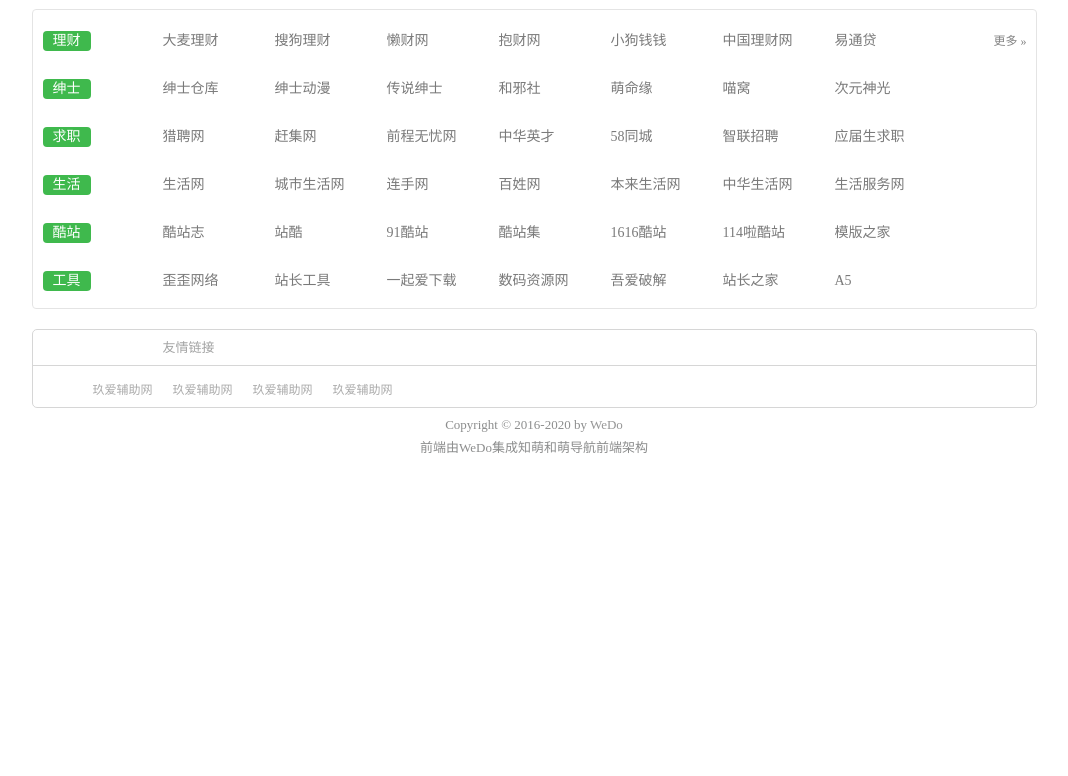
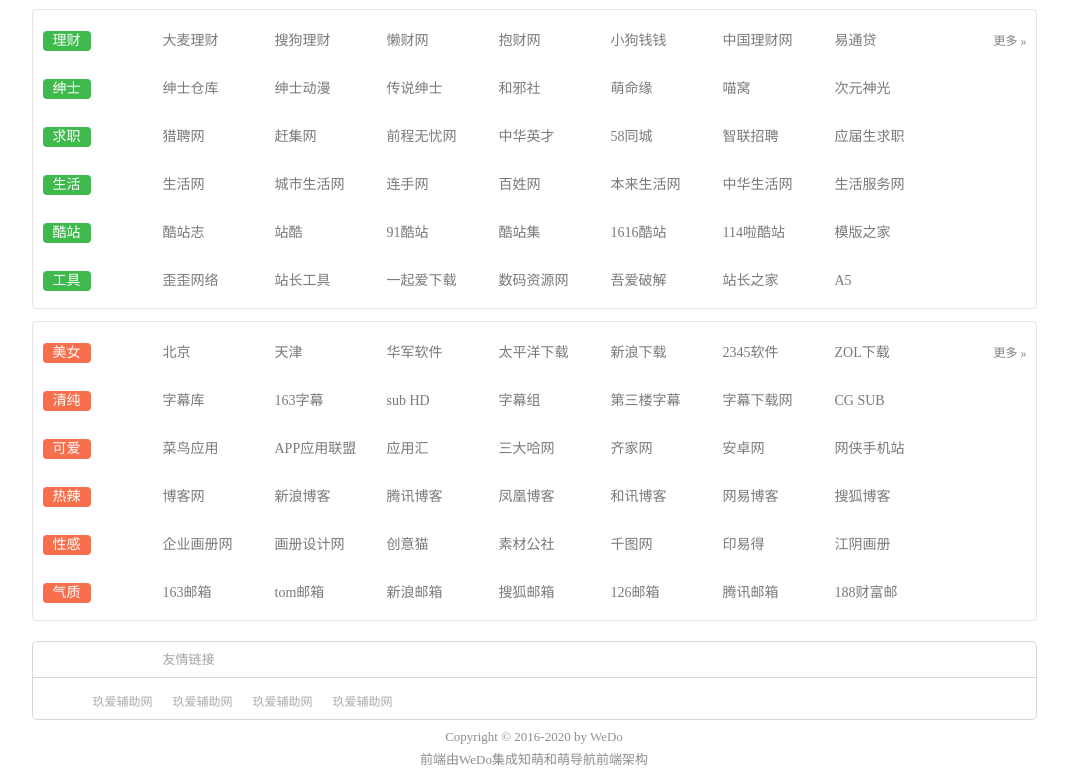
Before and after one commit to uxff/taniago, a plain HTML site: page nav_ecy/index.html in a window 1280 px wide. Shown: the part 1235-2011 px from the top of the page, without its empty margins (106-1174 px from the left). Before the commit the page ends 1699 px from the top, so only its background shows below. Drawn offline with Linux system fonts and the light colour scheme.

Commit message:
update nav_ecy

```diff
--- a/nav_ecy/css/wedo.css
+++ b/nav_ecy/css/wedo.css
@@ -41,13 +41,14 @@
 /* category_文字 */
 .nav_list{padding-bottom: 10px;width:1003px; margin:0 auto;position: relative;top: -50px;border-radius:4px;opacity:0.80;border: 1px solid #dedede; margin-top:12px; background:#FFFFFF;/*-moz-box-shadow: 0 0 8px #666;-webkit-box-shadow: 0 0 8px #666;*/}
 .nav_list .text{border-radius:4px; padding:2px 10px 3px; color:#FFFFFF;}
-.yellow{background:#EDBD14;}/*黄色*/
+.yellow{background:#f3ca3b;}/*黄色*/
 .red{background:#FF0000;}/*红色*/
 .Black{background:#000000;}/*黑色*/
 .green{background:#10A821 !important;}/*绿色*/
 .purple{background:#FF00F5;}/*紫色*/
 .blue{background:#005CFF;}/*蓝色*/
 .gray{background:#ccc;}/*灰色*/
+.orange{background:#f54b20;}/*灰色*/
 .hr_solid{width: 960px;height: 10px;*line-height:0px;margin: 0px 10px 0 10px;}
 .hr_solid_no{border-bottom:none !important;}
 .category {position: relative;width: 1000px;height: 34px;line-height: 34px;}
--- a/nav_ecy/index.html
+++ b/nav_ecy/index.html
@@ -234,6 +234,40 @@
       <li><a href=http://www.521yy.com/ target="_blank">歪歪网络</a></li><li><a href=http://tools.now.cn/ target="_blank">站长工具</a></li><li><a href=http://www.17airr.com/ target="_blank">一起爱下载</a></li><li><a href=http://www.smzy.com/smzy/DownList_1514_1.html target="_blank">数码资源网</a></li><li><a href=http://www.52pojie.cn/ target="_blank">吾爱破解</a></li><li><a href=http://tool.chinaz.com/ target="_blank">站长之家</a></li><li><a href=http://tool.admin5.com/ target="_blank">A5</a></li>    </ul>
     </div>
 </div>
+<div class="nav_list">
+    <!-- 预留广告位 960*100 -->
+    <!--<div class="ad"></div>-->
+    <div class="category">
+        <div class="type financial"><font class="orange text">美女</font></div>
+        <ul>
+            <li><a href=http://www.mydrivers.com/ target="_blank">北京</a></li><li><a href=http://www.skycn.com/ target="_blank">天津</a></li><li><a href=http://www.onlinedown.net/ target="_blank">华军软件</a></li><li><a href=http://dl.pconline.com.cn/ target="_blank">太平洋下载</a></li><li><a href=http://tech.sina.com.cn/down/ target="_blank">新浪下载</a></li><li><a href=http://www.duote.com/ target="_blank">2345软件</a></li><li><a href=http://xiazai.zol.com.cn/ target="_blank">ZOL下载</a></li>    </ul>
+        <a href="#" class="more">更多 »</a></div>
+    <div class="category">
+        <div class="type car"><font class="orange text">清纯</font></div>
+        <ul>
+            <li><a href=http://www.zimuku.net/ target="_blank">字幕库</a></li><li><a href=http://www.163sub.com/ target="_blank">163字幕</a></li><li><a href=http://subhd.com/ target="_blank">sub HD</a></li><li><a href=http://www.zimuzu.tv/ target="_blank">字幕组</a></li><li><a href=http://www.disanlou.org/ target="_blank">第三楼字幕</a></li><li><a href=http://www.zmdown.com/ target="_blank">字幕下载网</a></li><li><a href=http://www.cgsub.com/ target="_blank">CG SUB</a></li>    </ul>
+        <!--<a href="zimu.html" class="more">更多 »</a>--></div>
+    <div class="category">
+        <div class="type mobile"><font class="orange text">可爱</font></div>
+        <ul>
+            <li><a href=http://www.cainiaoapp.cn/ target="_blank">菜鸟应用</a></li><li><a href=http://www.appzg.org/ target="_blank">APP应用联盟</a></li><li><a href=http://www.appchina.com/ target="_blank">应用汇</a></li><li><a href=http://www.sandaha.com/app/ target="_blank">三大哈网</a></li><li><a href=http://www.jia.com/app/ target="_blank">齐家网</a></li><li><a href=http://apk.hiapk.com/ target="_blank">安卓网</a></li><li><a href=http://www.hackhome.com/ target="_blank">网侠手机站</a></li>    </ul>
+        <!--<a href="app.html" class="more">更多 »</a>--></div>
+    <div class="category">
+        <div class="type digital"><font class="orange text">热辣</font></div>
+        <ul>
+            <li><a href=http://www.bokee.com/ target="_blank">博客网</a></li><li><a href=http://blog.sina.com.cn/ target="_blank">新浪博客</a></li><li><a href=http://blog.qq.com/ target="_blank">腾讯博客</a></li><li><a href=http://blog.ifeng.com/ target="_blank">凤凰博客</a></li><li><a href=http://blog.hexun.com/ target="_blank">和讯博客</a></li><li><a href=http://blog.163.com/ target="_blank">网易博客</a></li><li><a href=http://blog.sohu.com/ target="_blank">搜狐博客</a></li>    </ul>
+        <!--<a href="boke.html" class="more">更多 »</a>--></div>
+    <div class="category">
+        <div class="type digital"><font class="orange text">性感</font></div>
+        <ul>
+            <li><a href=http://www.huacew.com/ target="_blank">企业画册网</a></li><li><a href=http://www.shnek4a.com/ target="_blank">画册设计网</a></li><li><a href=http://www.chuangyimao.com/ target="_blank">创意猫</a></li><li><a href=http://www.tooopen.com/view/197596.html target="_blank">素材公社</a></li><li><a href=http://www.58pic.com/tupian/huace.html target="_blank">千图网</a></li><li><a href=http://www.yinyide.com/ target="_blank">印易得</a></li><li><a href=http://www.hcwjy.com/ target="_blank">江阴画册</a></li>    </ul>
+        <!--<a href="sheying.html" class="more">更多 »</a>--></div>
+    <div class="category">
+        <div class="type mail"><font class="orange text">气质</font></div>
+        <ul>
+            <li><a href=http://mail.163.com/ target="_blank">163邮箱</a></li><li><a href=http://web.mail.tom.com/webmail/login/index.action target="_blank">tom邮箱</a></li><li><a href=http://mail.sina.com.cn/ target="_blank">新浪邮箱</a></li><li><a href=http://login.mail.sohu.com/ target="_blank">搜狐邮箱</a></li><li><a href=http://www.126.com/ target="_blank">126邮箱</a></li><li><a href=https://mail.qq.com/ target="_blank">腾讯邮箱</a></li><li><a href=http://www.188.com/ target="_blank">188财富邮</a></li>    </ul>
+        <!--<a href="mail.html" class="more">更多 »</a>--></div>
+</div>
 <div class="clear"></div>
 <div class="footer">
 	<div class="link">
```
